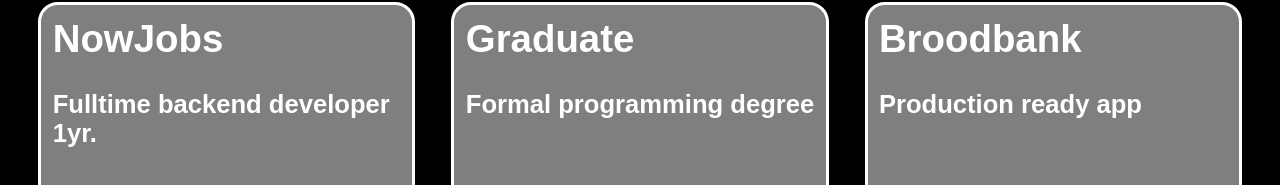
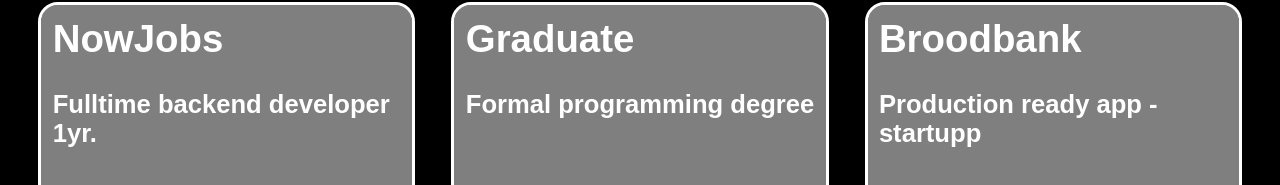
Before and after one commit to ThatGhost/Ibn-portfolio-v2, a plain HTML site: page index.html in a window 1280 px wide. Shown: the part 836-1021 px from the top of the page. Drawn offline with Linux system fonts and the light colour scheme; a web font is replaced by a local one.

Commit message:
perfection for now

```diff
--- a/index.html
+++ b/index.html
@@ -36,7 +36,7 @@
         <section>
             <img src="assets/Broodbank.png" alt="">
             <h1>Broodbank</h1>
-            <h2>Production ready app</h2>
+            <h2>Production ready app - startupp</h2>
             <p class = "scrolling broodbank"><span>Typescript, Angular, C#, .NET Core, MySql, Docker, Paypal,</span></p>
             <p class = "scrolling scrolling2 broodbank"><span>Typescript, Angular, C#, .NET Core, MySql, Docker, Paypal,</span></p>
         </section>
--- a/scss/index.scss
+++ b/scss/index.scss
@@ -65,7 +65,7 @@ body {
             opacity: .5;
             height: 100%;
             width: 100%;
-            border-radius: 10px;
+            border-radius: 17px;
         }
 
         h1 {
```
Also changed, not shown: scss/index.css.
